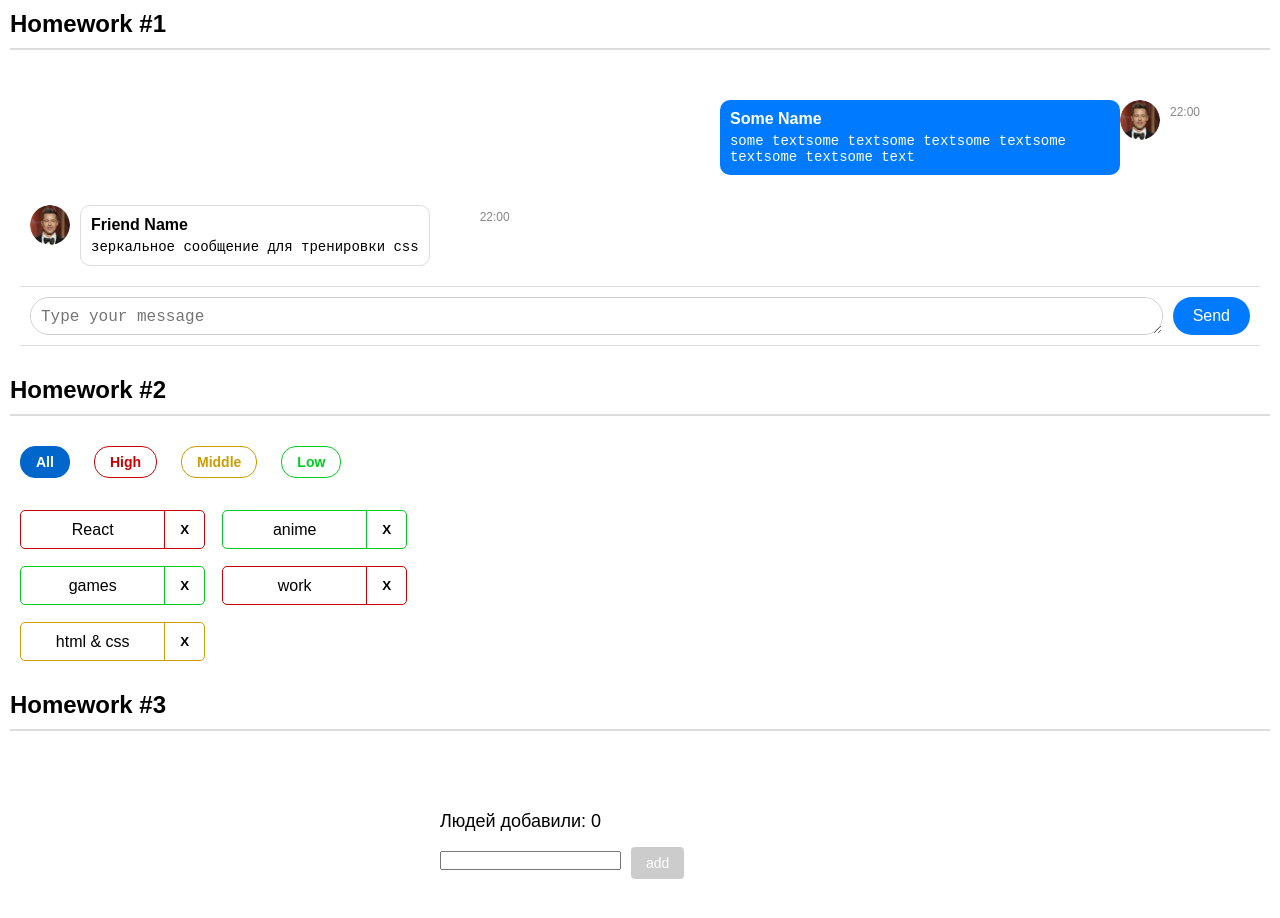
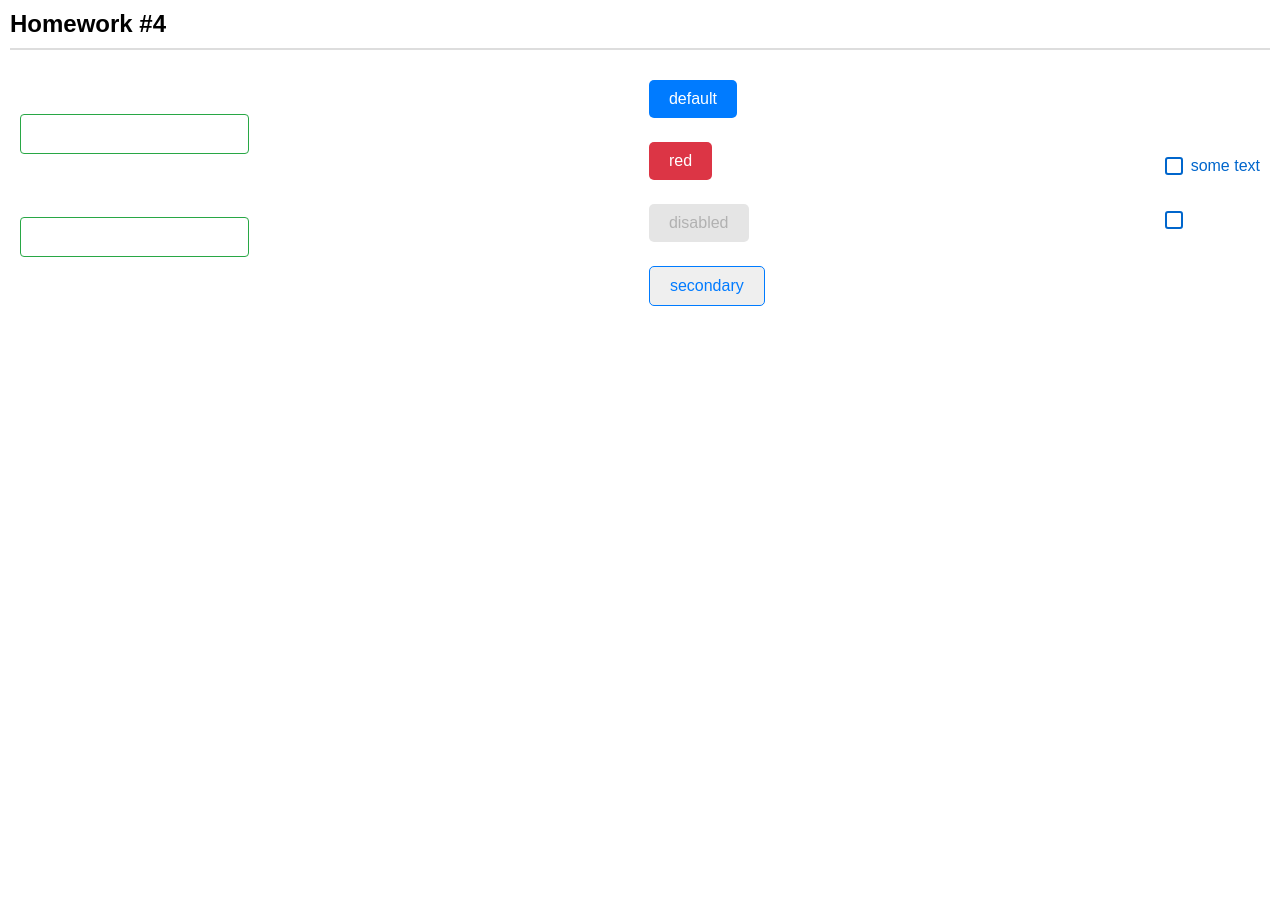
Before and after one commit to gatzxx/hw2, a React (Create React App) app: page /#/pre-junior in a window 1280 px wide. Before the commit this address led to /. Shown: the top 918 px of the page. After the commit the page ends 800 px from the top, so only its background shows below. Built offline with nearby package versions, Linux system fonts and the light colour scheme.

Commit message:
hw4 is done

```diff
--- a/src/s1-main/App.tsx
+++ b/src/s1-main/App.tsx
@@ -3,15 +3,16 @@ import s from './App.module.css'
 import HW1 from '../s2-homeworks/hw01/HW1'
 import HW2 from "../s2-homeworks/hw02/HW2";
 import HW3 from "../s2-homeworks/hw03/HW3";
+import HW4 from "../s2-homeworks/hw04/HW4";
 
 function App() {
     return (
         <div className={s.App}>
-            <HW1/>
+            {/*<HW1/>*/}
             {/*раскомментировать по ходу выполнения*/}
-            <HW2/>
-            <HW3/>
-            {/*<HW4/>*/}
+            {/*<HW2/>*/}
+            {/*<HW3/>*/}
+            <HW4/>
 
             {/*при выполнении дз 5 и более - закомментировать здесь дз 1-4, так как они есть внутри дз 5*/}
             {/*<HW5/>*/}
--- a/src/s2-homeworks/hw03/Greeting.module.css
+++ b/src/s2-homeworks/hw03/Greeting.module.css
@@ -2,53 +2,63 @@
     width: 400px;
     margin: 50px auto;
     font-family: Arial, sans-serif;
+    padding: 20px;
+    background-color: #ffffff;
+    border-radius: 8px;
+    box-shadow: 0 4px 6px rgba(0, 0, 0, 0.1);
 }
 
 .text {
-    margin-bottom: 15px;
-    font-size: 18px;
-    color: #000;
+    margin-bottom: 20px;
+    font-size: 20px;
+    color: #333;
+    text-align: center;
 }
 
 .inputAndButtonContainer {
     display: flex;
     align-items: center;
     gap: 10px;
+    margin-bottom: 20px;
 }
 
 .input {
-    width: 200px;
-    padding: 8px;
-    border: 1px solid #ccc;
+    padding: 10px;
+    border: 1px solid #ced4da;
     border-radius: 4px;
-    font-size: 14px;
+    font-size: 16px;
+    width: 100%;
     box-sizing: border-box;
-    outline: none;
 }
 
 .input:focus {
-    border-color: #4caf50;
+    border-color: #80bdff;
+    outline: 0;
+    box-shadow: 0 0 0 0.2rem rgba(0, 123, 255, 0.25);
 }
 
 .errorInput {
-    border-color: #f44336;
+    border-color: #dc3545;
+}
+
+.errorInput:focus {
+    border-color: #dc3545;
+    box-shadow: 0 0 0 0.2rem rgba(220, 53, 69, 0.25);
 }
 
 .error {
-    color: #f44336;
-    font-size: 12px;
+    color: #dc3545;
+    font-size: 14px;
     margin-top: 5px;
 }
 
 .button {
-    padding: 8px 15px;
-    font-size: 14px;
+    padding: 10px 20px;
     border: none;
-    border-radius: 4px;
-    background-color: #007bff;
-    color: #fff;
+    border-radius: 5px;
     cursor: pointer;
-    transition: background-color 0.3s;
+    font-size: 16px;
+    transition: background-color 0.3s ease;
 }
 
 .button:focus {
@@ -60,12 +70,15 @@
 }
 
 .button:disabled {
-    background-color: #ccc;
+    background-color: #cccccc;
+    color: #666666;
     cursor: not-allowed;
 }
 
 .greeting {
     margin-top: 20px;
-    font-size: 16px;
+    font-size: 18px;
     color: #4caf50;
+    text-align: center;
+    font-weight: bold;
 }
--- a/src/s2-homeworks/hw04/common/c1-SuperInputText/SuperInputText.module.css
+++ b/src/s2-homeworks/hw04/common/c1-SuperInputText/SuperInputText.module.css
@@ -1,20 +1,37 @@
 .input:focus {
+    border-color: #80bdff;
+    outline: 0;
+    box-shadow: 0 0 0 0.2rem rgba(0, 123, 255, 0.25);
 }
 
 .input {
+    padding: 10px;
+    border: 1px solid #ced4da;
+    border-radius: 4px;
+    font-size: 16px;
+    width: 100%;
+    box-sizing: border-box;
 }
 
 .inputWrapper {
+    margin-bottom: 15px;
 }
 
 .superInput {
+    border-color: #28a745;
 }
 
 .errorInput {
+    border-color: #dc3545;
 }
 
 .errorInput:focus {
+    border-color: #dc3545;
+    box-shadow: 0 0 0 0.2rem rgba(220, 53, 69, 0.25);
 }
 
 .error {
+    color: #dc3545;
+    font-size: 14px;
+    margin-top: 5px;
 }
--- a/src/s2-homeworks/hw04/common/c2-SuperButton/SuperButton.module.css
+++ b/src/s2-homeworks/hw04/common/c2-SuperButton/SuperButton.module.css
@@ -1,36 +1,57 @@
 .button {
+    padding: 10px 20px;
+    border: none;
+    border-radius: 5px;
+    cursor: pointer;
+    font-size: 16px;
+    transition: background-color 0.3s ease;
 }
 
 .disabled {
+    opacity: 0.5;
+    cursor: not-allowed;
 }
 
 .secondary {
+    border: 1px solid #007bff;
+    color: #007bff;
 }
 
 .default {
+    background-color: #007bff;
+    color: white;
 }
 
 .red {
+    background-color: #dc3545;
+    color: white;
 }
 
 .default:hover {
+    background-color: #0056b3;
 }
 
 .red:hover {
+    background-color: #c82333;
 }
 
 .secondary:hover {
+    background-color: #7bbbff;
 }
 
-
 .default:active {
+    background-color: #004085;
 }
 
 .secondary:active {
+    background-color: #2772c5;
 }
 
 .red:active {
+    background-color: #bd2130;
 }
 
 .button:disabled {
+    background-color: #cccccc;
+    color: #666666;
 }
--- a/src/s2-homeworks/hw04/common/c2-SuperButton/SuperButton.tsx
+++ b/src/s2-homeworks/hw04/common/c2-SuperButton/SuperButton.tsx
@@ -18,11 +18,14 @@ const SuperButton: React.FC<SuperButtonPropsType> = (
     }
 ) => {
     const finalClassName = s.button
-        // + (disabled
-        //         ? ...
-        //         : xType === 'red'
-        //             ? ...
-        + (className ? ' ' + className : '') // задачка на смешивание классов
+        + (disabled
+            ? ' ' + s.disabled
+            : xType === 'red'
+                ? ' ' + s.red
+                : xType === 'secondary'
+                    ? ' ' + s.secondary
+                    : ' ' + s.default)
+        + (className ? ' ' + className : '')// задачка на смешивание классов
 
     return (
         <button
--- a/src/s2-homeworks/hw04/common/c3-SuperCheckbox/SuperCheckbox.tsx
+++ b/src/s2-homeworks/hw04/common/c3-SuperCheckbox/SuperCheckbox.tsx
@@ -28,6 +28,8 @@ const SuperCheckbox: React.FC<SuperCheckboxPropsType> = (
 ) => {
     const onChangeCallback = (e: ChangeEvent<HTMLInputElement>) => {
         // задачка на написание онченджа
+        onChange?.(e)
+        onChangeChecked?.(e.currentTarget.checked)
 
     }
 
```
